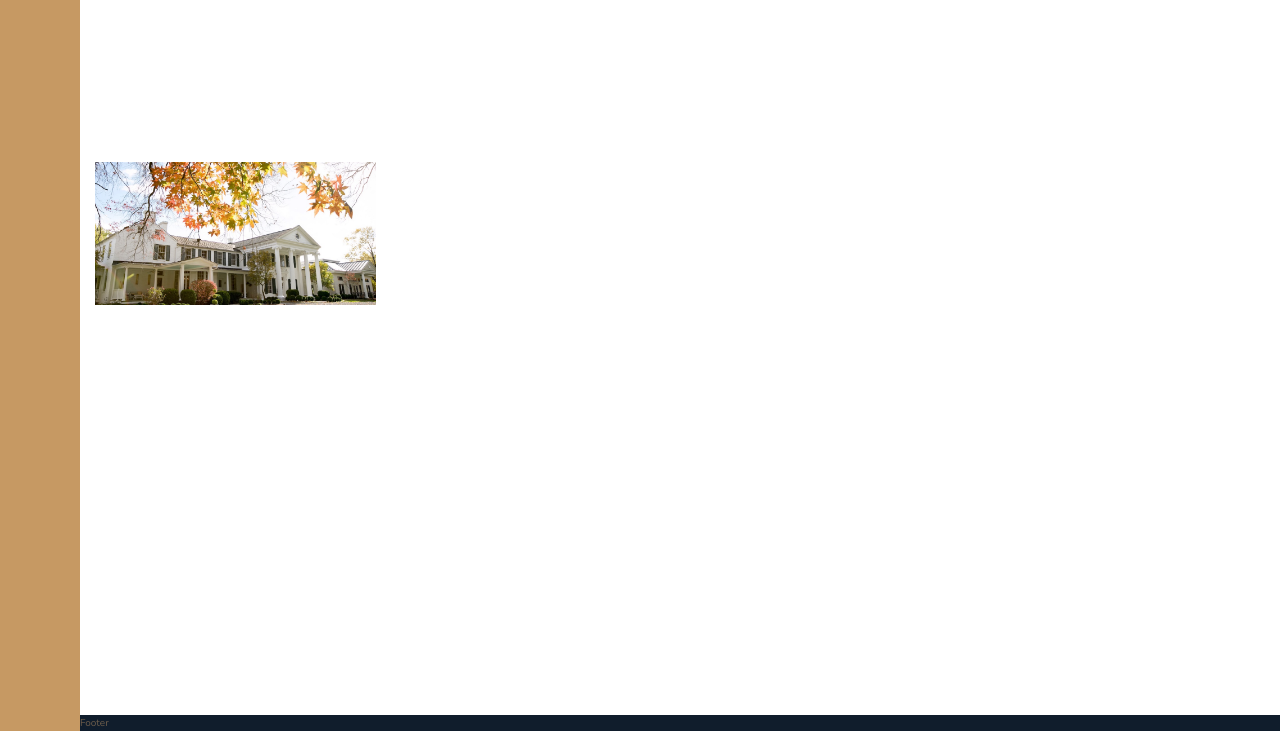
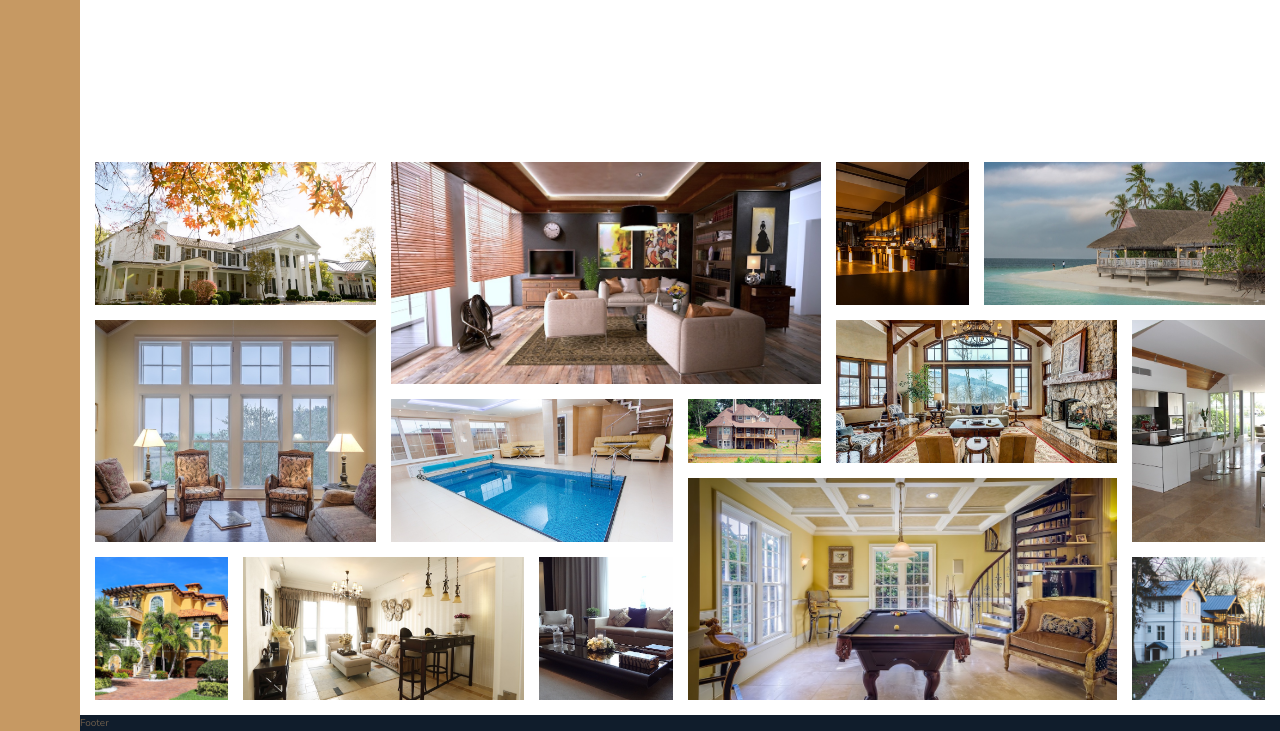
Before and after one commit to Baejita/NexterGrid, a website: page starter/index.html in a window 1280 px wide. Shown: the part 2925-3656 px from the top of the page. Drawn offline with nearby package versions, Linux system fonts and the light colour scheme.

Commit message:
finishGallery

```diff
--- a/starter/index.html
+++ b/starter/index.html
@@ -311,13 +311,72 @@
     </section>
 
     <section class="gallery">
+   <!-- (figure.gallery__item.gallery__item--$>img.gallery__img[src="img/gal-$.jpeg"][alt="Gallery image $"])*14   วิธีการสร้างแบบทีเดียวได้หลายๆบรรทัด   -->
 
       <figure class="gallery__item gallery__item--1">
         <img src="img/gal-1.jpeg" alt="Gallery image 1" class="gallery__img">
       </figure>
 
+      <figure class="gallery__item gallery__item--2">
+        <img src="img/gal-2.jpeg" alt="Gallery image 2" class="gallery__img">
+      </figure>
+
+      <figure class="gallery__item gallery__item--3">
+        <img src="img/gal-3.jpeg" alt="Gallery image 3" class="gallery__img">
+      </figure>
+
+      <figure class="gallery__item gallery__item--4">
+        <img src="img/gal-4.jpeg" alt="Gallery image 4" class="gallery__img">
+      </figure>
+
+      <figure class="gallery__item gallery__item--5">
+        <img src="img/gal-5.jpeg" alt="Gallery image 5" class="gallery__img">
+      </figure>
+
+      <figure class="gallery__item gallery__item--6">
+        <img src="img/gal-6.jpeg" alt="Gallery image 6" class="gallery__img">
+      </figure>
+
+      <figure class="gallery__item gallery__item--7">
+        <img src="img/gal-7.jpeg" alt="Gallery image 7" class="gallery__img">
+      </figure>
+
+      <figure class="gallery__item gallery__item--8">
+        <img src="img/gal-8.jpeg" alt="Gallery image 8" class="gallery__img">
+      </figure>
+
+      <figure class="gallery__item gallery__item--9">
+        <img src="img/gal-9.jpeg" alt="Gallery image 9" class="gallery__img">
+      </figure>
+
+      <figure class="gallery__item gallery__item--10">
+        <img src="img/gal-10.jpeg" alt="Gallery image 10" class="gallery__img">
+      </figure>
+
+      <figure class="gallery__item gallery__item--11">
+        <img src="img/gal-11.jpeg" alt="Gallery image 11" class="gallery__img">
+      </figure>
+
+      <figure class="gallery__item gallery__item--12">
+        <img src="img/gal-12.jpeg" alt="Gallery image 12" class="gallery__img">
+      </figure>
+
+      <figure class="gallery__item gallery__item--13">
+        <img src="img/gal-13.jpeg" alt="Gallery image 13" class="gallery__img">
+      </figure>
+
+      <figure class="gallery__item gallery__item--14">
+        <img src="img/gal-14.jpeg" alt="Gallery image 14" class="gallery__img">
+      </figure>
+
+
+
+
       <!-- <img src="img/gal-2.jpeg" alt="Gallery image 2" class="gallery__img"> -->
     </section>
+
+
+
 
     <footer class="footer">Footer</footer>
   </body>
--- a/starter/sass/_gallery.scss
+++ b/starter/sass/_gallery.scss
@@ -9,10 +9,79 @@
         padding: 1.5rem;
 
         &__item {
+
             &--1{
                 grid-row: 1/ span 2;
                 grid-column: 1/ span 2;
             }
+
+            &--2{
+                grid-row: 1/ span 3;
+                grid-column: 3/ span 3;
+            }
+
+            &--3{
+                grid-row: 1/ span 2;
+                grid-column: 6/ span 1;
+            }
+
+            &--4{
+                grid-row: 1/ span 2;
+                grid-column: 7/ span 2;
+            }
+
+
+            &--5{
+                grid-row: 3/ span 3;
+                grid-column: 1/ span 2;
+            }
+
+            &--6{
+                grid-row: 4/ span 2;
+                grid-column: 3/ span 2;
+            }
+
+            &--7{
+                grid-row: 4/ span 1;
+                grid-column: 5/ span 1;
+            }
+
+            &--8{
+                grid-row:3/ span 2;
+                grid-column: 6/ span 2;
+            }
+
+            &--9{
+                grid-row: 3/ span 3;
+                grid-column: 8/ span 1;
+            }
+
+            &--10{
+                grid-row: 6/ span 2;
+                grid-column: 1/ span 1;
+            }
+
+            &--11{
+                grid-row: 6/ span 2;
+                grid-column: 2/ span 2;
+            }
+
+            &--12{
+                grid-row: 6/ span 2;
+                grid-column: 4/ span 1;
+            }
+
+            &--13{
+                grid-row: 5/ span 3;
+                grid-column: 5/ span 3;
+            }
+
+            &--14{
+                grid-row: 6/ span 2;
+                grid-column: 8/ span 1;
+            }
+
+
 
         }
 
--- a/starter/sass/_homes.scss
+++ b/starter/sass/_homes.scss
@@ -76,9 +76,7 @@
 
         }
 
-        p{
 
-        }
 
     }
 
```
Also changed, not shown: starter/css/style.css, 1 other file.
